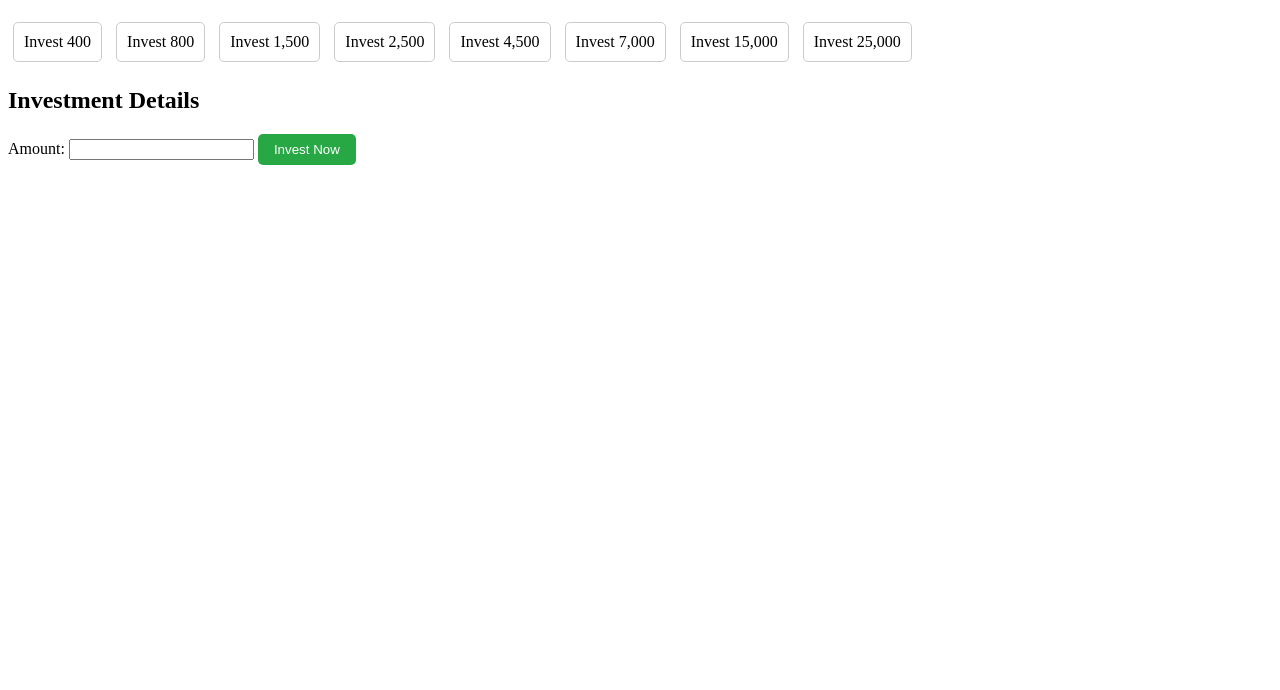
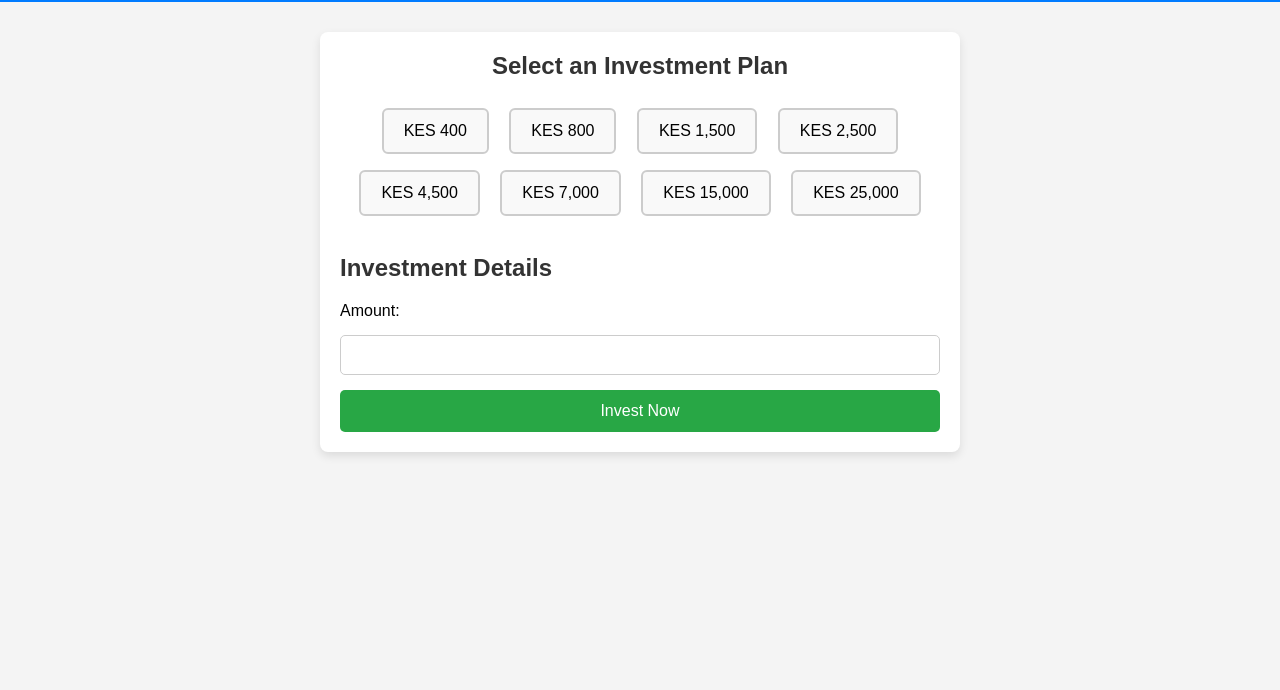
Before and after one commit to omondi-2025/testcode-smartinvestment, a website: page Public/index.html in a window 1280 px wide. Shown: the part 110-800 px from the top of the page. Drawn offline with Linux system fonts and the light colour scheme.

Commit message:
Updated project structure with public folder

```diff
--- a/Public/index.html
+++ b/Public/index.html
@@ -5,46 +5,114 @@
   <meta name="viewport" content="width=device-width, initial-scale=1" />
   <title>Investment Platform</title>
   <style>
+    body {
+      font-family: Arial, sans-serif;
+      margin: 0;
+      background-color: #f4f4f4;
+    }
+
+    header {
+      background-color: #007bff;
+      color: white;
+      padding: 1rem 0;
+      text-align: center;
+    }
+
+    main {
+      max-width: 600px;
+      margin: 30px auto;
+      padding: 20px;
+      background: white;
+      border-radius: 8px;
+      box-shadow: 0 4px 10px rgba(0, 0, 0, 0.1);
+    }
+
+    h2 {
+      margin-top: 0;
+      color: #333;
+    }
+
+    #plans {
+      margin-bottom: 30px;
+      text-align: center;
+    }
+
+    .plan {
+      cursor: pointer;
+      margin: 8px;
+      padding: 12px 20px;
+      border: 2px solid #ccc;
+      border-radius: 6px;
+      display: inline-block;
+      background-color: #f9f9f9;
+      transition: all 0.2s ease-in-out;
+    }
+
+    .plan:hover {
+      border-color: #007bff;
+    }
+
+    .plan.selected {
+      background-color: #28a745;
+      color: white;
+      border-color: #28a745;
+    }
+
+    form {
+      display: flex;
+      flex-direction: column;
+      gap: 15px;
+    }
+
+    input[type="number"] {
+      padding: 10px;
+      border-radius: 5px;
+      border: 1px solid #ccc;
+      font-size: 16px;
+    }
+
     button {
       background: #28a745;
       color: white;
-      padding: 0.5rem 1rem;
+      padding: 12px;
       border: none;
       border-radius: 5px;
+      font-size: 16px;
       cursor: pointer;
     }
+
     button:hover {
       background: #218838;
     }
-    .plan {
-      cursor: pointer;
-      margin: 5px;
-      padding: 10px;
-      border: 1px solid #ccc;
-      display: inline-block;
-      border-radius: 5px;
-    }
-    .plan.selected {
-      background-color: #28a745;
-      color: white;
+
+    @media (max-width: 480px) {
+      .plan {
+        display: block;
+        width: 100%;
+      }
+
+      main {
+        margin: 15px;
+      }
     }
   </style>
 </head>
 <body>
   <header>
-    <h1>Investment Platform</h1>
+    <h1>Trustcode Investment</h1>
   </header>
+
   <main>
     <section id="plans">
       <h2>Select an Investment Plan</h2>
-      <div class="plan" data-amount="400">Invest 400</div>
-      <div class="plan" data-amount="800">Invest 800</div>
-      <div class="plan" data-amount="1500">Invest 1,500</div>
-      <div class="plan" data-amount="2500">Invest 2,500</div>
-      <div class="plan" data-amount="4500">Invest 4,500</div>
-      <div class="plan" data-amount="7000">Invest 7,000</div>
-      <div class="plan" data-amount="15000">Invest 15,000</div>
-      <div class="plan" data-amount="25000">Invest 25,000</div>
+      <div class="plan" data-amount="400">KES 400</div>
+      <div class="plan" data-amount="800">KES 800</div>
+      <div class="plan" data-amount="1500">KES 1,500</div>
+      <div class="plan" data-amount="2500">KES 2,500</div>
+      <div class="plan" data-amount="4500">KES 4,500</div>
+      <div class="plan" data-amount="7000">KES 7,000</div>
+      <div class="plan" data-amount="15000">KES 15,000</div>
+      <div class="plan" data-amount="25000">KES 25,000</div>
     </section>
 
     <section id="investment-form">
@@ -58,7 +126,6 @@
   </main>
 
   <script>
-    // Plan selection
     const plans = document.querySelectorAll('.plan');
     const amountInput = document.getElementById('amount');
 
@@ -70,7 +137,6 @@
       });
     });
 
-    // Investment form submission
     document.getElementById('investForm').addEventListener('submit', async (event) => {
       event.preventDefault();
       const amount = amountInput.value;
@@ -91,14 +157,14 @@
 
         if (res.ok) {
           const data = await res.json();
-          alert(`Investment successful! ID: ${data.insertedId}`);
+          alert(`✅ Investment successful! Transaction ID: ${data.insertedId}`);
           amountInput.value = '';
           plans.forEach(p => p.classList.remove('selected'));
         } else {
-          alert('Failed to save investment. Try again later.');
+          alert('❌ Investment failed. Please try again.');
         }
       } catch (error) {
-        alert('Error submitting investment: ' + error.message);
+        alert('⚠️ Error submitting investment: ' + error.message);
       }
     });
   </script>
```
Also changed, not shown: server.js (+8 -4 lines).
